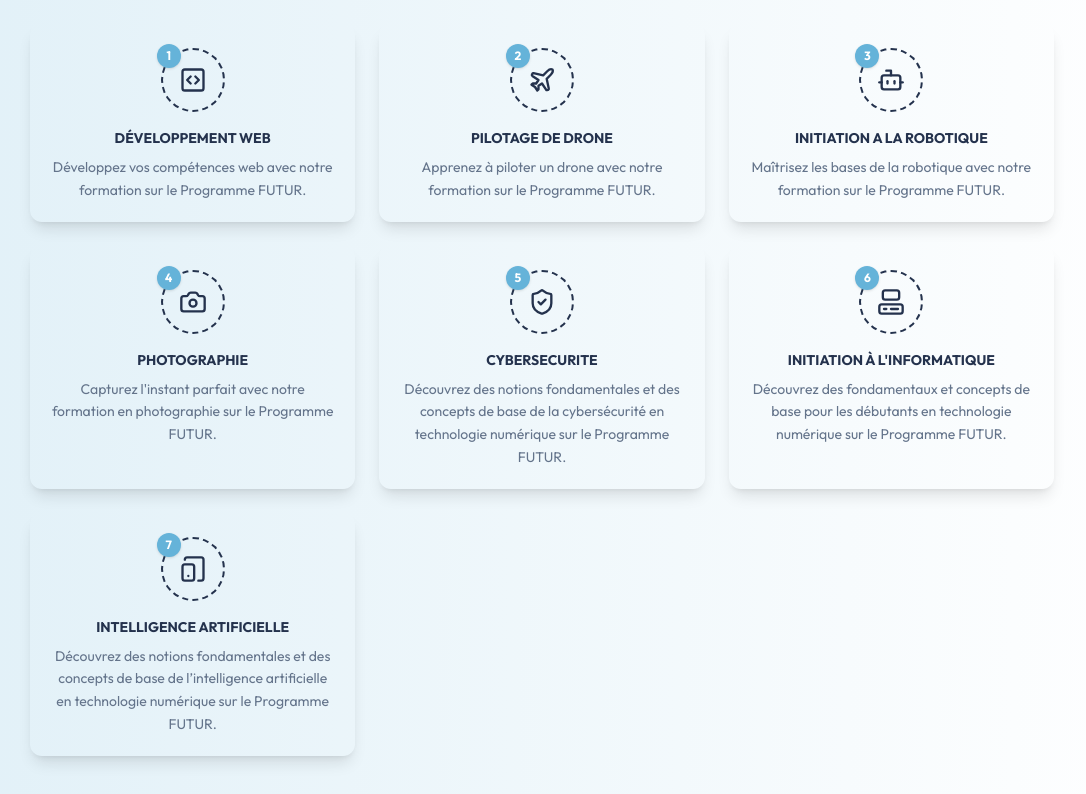
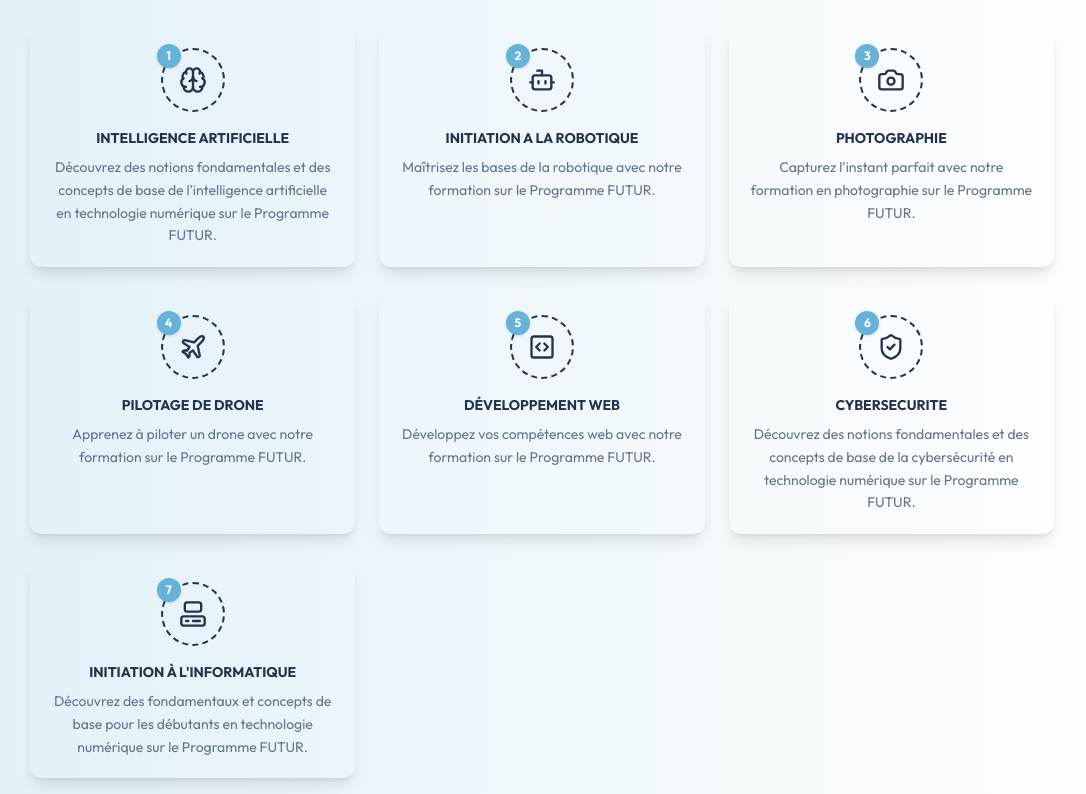
Before and after one commit to HermannRichy/programme-futur, a Next.js app: page / in a window 1280 px wide. Shown: the part 1340-2134 px from the top of the page, without its empty margins (98-1184 px from the left). Built offline with nearby package versions, Linux system fonts and the light colour scheme; no server answers.

Commit message:
Changements des emplacements dans la section formation dans la page accueil et changement d'icône pour IA

```diff
--- a/src/components/sections/Formations.tsx
+++ b/src/components/sections/Formations.tsx
@@ -6,7 +6,7 @@ import {
     Computer,
     Bot,
     Plane,
-    TabletSmartphone,
+    Brain,
 } from 'lucide-react';
 import { Card, CardContent } from '@/components/ui/card';
 import { Button } from '@/components/ui/button';
@@ -15,45 +15,45 @@ import { Badge } from '@/components/ui/badge';
 const formations = [
     {
         number: 1,
+        icon: Brain,
+        title: 'INTELLIGENCE ARTIFICIELLE',
+        desc: "Découvrez des notions fondamentales et des concepts de base de l'intelligence artificielle en technologie numérique sur le Programme FUTUR.",
+    },
+    {
+        number: 2,
+        icon: Bot,
+        title: 'INITIATION A LA ROBOTIQUE',
+        desc: 'Maîtrisez les bases de la robotique avec notre formation sur le Programme FUTUR.',
+    },
+    {
+        number: 3,
+        icon: Camera,
+        title: 'PHOTOGRAPHIE',
+        desc: "Capturez l'instant parfait avec notre formation en photographie sur le Programme FUTUR.",
+    },
+    {
+        number: 4,
+        icon: Plane,
+        title: 'PILOTAGE DE DRONE',
+        desc: 'Apprenez à piloter un drone avec notre formation sur le Programme FUTUR.',
+    },
+    {
+        number: 5,
         icon: SquareCode,
         title: 'DÉVELOPPEMENT WEB',
         desc: 'Développez vos compétences web avec notre formation sur le Programme FUTUR.',
     },
     {
-        number: 2,
-        icon: Plane,
-        title: 'PILOTAGE DE DRONE',
-        desc: 'Apprenez à piloter un drone avec notre formation sur le Programme FUTUR.',
-    },
-    {
-        number: 3,
-        icon: Bot,
-        title: 'INITIATION A LA ROBOTIQUE',
-        desc: 'Maîtrisez les bases de la robotique avec notre formation sur le Programme FUTUR.',
-    },
-    {
-        number: 4,
-        icon: Camera,
-        title: 'PHOTOGRAPHIE',
-        desc: "Capturez l'instant parfait avec notre formation en photographie sur le Programme FUTUR.",
-    },
-    {
-        number: 5,
+        number: 6,
         icon: ShieldCheck,
         title: 'CYBERSECURITE',
         desc: 'Découvrez des notions fondamentales et des concepts de base de la cybersécurité en technologie numérique sur le Programme FUTUR.',
     },
     {
-        number: 6,
+        number: 7,
         icon: Computer,
         title: "INITIATION À L'INFORMATIQUE",
         desc: 'Découvrez des fondamentaux et concepts de base pour les débutants en technologie numérique sur le Programme FUTUR.',
-    },
-    {
-        number: 7,
-        icon: TabletSmartphone,
-        title: 'INTELLIGENCE ARTIFICIELLE',
-        desc: 'Découvrez des notions fondamentales et des concepts de base de l’intelligence artificielle en technologie numérique sur le Programme FUTUR.',
     },
 ];
 
--- a/src/components/sections/FormationsDetails.tsx
+++ b/src/components/sections/FormationsDetails.tsx
@@ -6,7 +6,7 @@ import {
     Computer,
     Bot,
     Plane,
-    TabletSmartphone,
+    Brain,
 } from 'lucide-react';
 
 import { Badge } from '@/components/ui/badge';
@@ -14,7 +14,7 @@ import { Badge } from '@/components/ui/badge';
 const formations = [
     {
         title: 'Intelligence Artificielle',
-        icon: TabletSmartphone,
+        icon: Brain,
         image: '/form/ia.jpg',
         description:
             'La formation en intelligence artificielle introduit les participants aux concepts fondamentaux de l’IA et à ses applications dans la vie quotidienne. Les apprenants découvriront comment fonctionnent les systèmes intelligents et comment utiliser certains outils d’IA.',
@@ -45,7 +45,7 @@ const formations = [
         icon: Camera,
         image: '/form/photographie.jpeg',
         description:
-            'Cette formation permet de découvrir l’art de la photographie et les techniques pour capturer des images de qualité. Les apprenants apprendront à maîtriser la lumière, le cadrage et les réglages essentiels d’un appareil photo.',
+            'Cette formation permet de découvrir lart de la photographie et les techniques pour capturer des images de qualité. Les apprenants apprendront à maîtriser la lumière, le cadrage et les réglages essentiels d’un appareil photo.',
         skills: [
             'Cadrage',
             'Lumière',
@@ -101,7 +101,7 @@ const formations = [
         icon: Computer,
         image: '/form/informatique.jpg',
         description:
-            'Cette formation permet aux débutants de comprendre les bases de l’informatique et de l’utilisation des outils numériques. Les participants découvriront les composants d’un ordinateur, l’utilisation des logiciels et l’environnement numérique.',
+            "Cette formation permet aux débutants de comprendre les bases de l'informatique et de l'utilisation des outils numériques. Les participants découvriront les composants d'un ordinateur, l'utilisation des logiciels et l'environnement numérique.",
         skills: [
             'Systèmes',
             'Bureautique',
```
